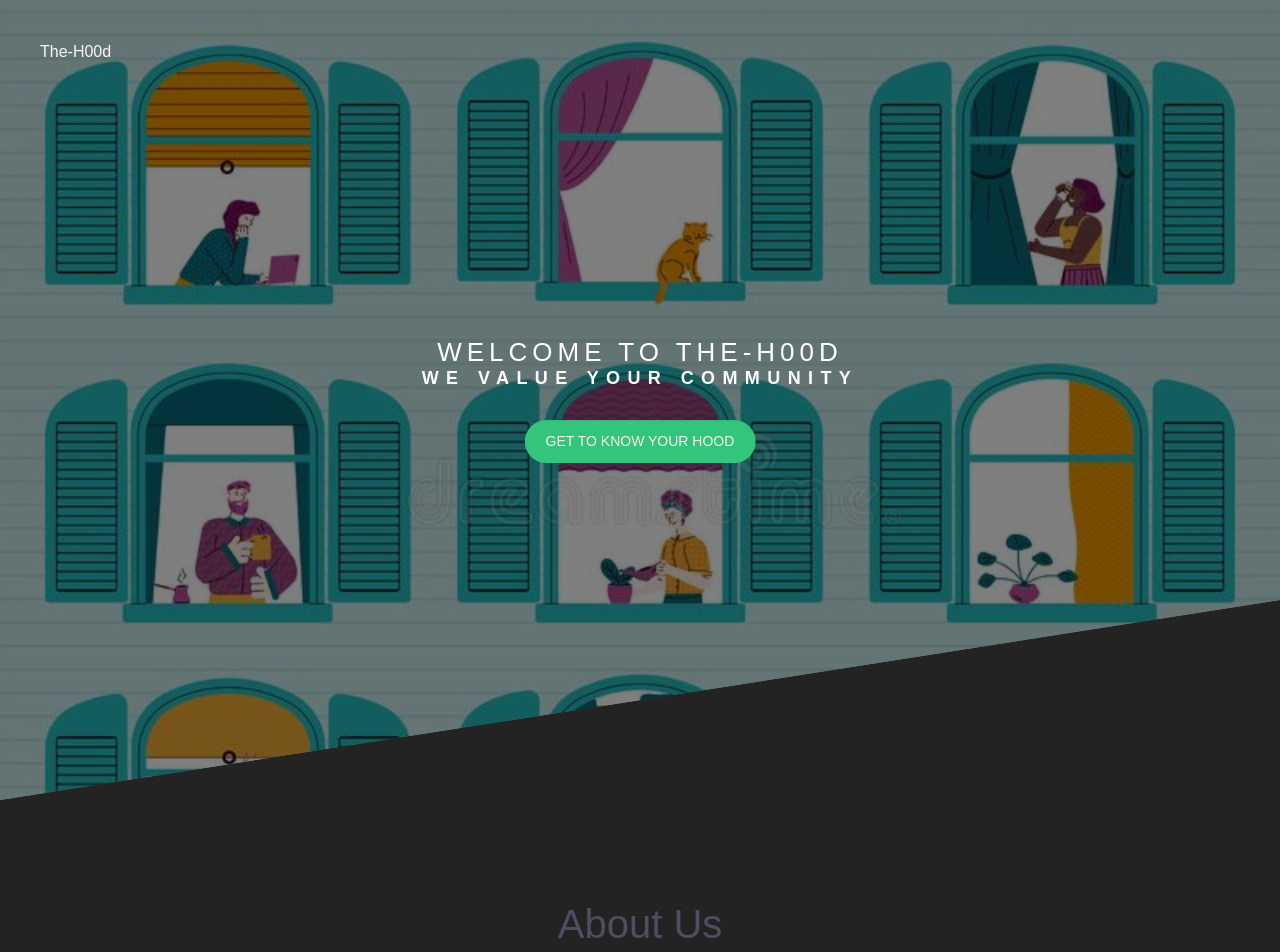
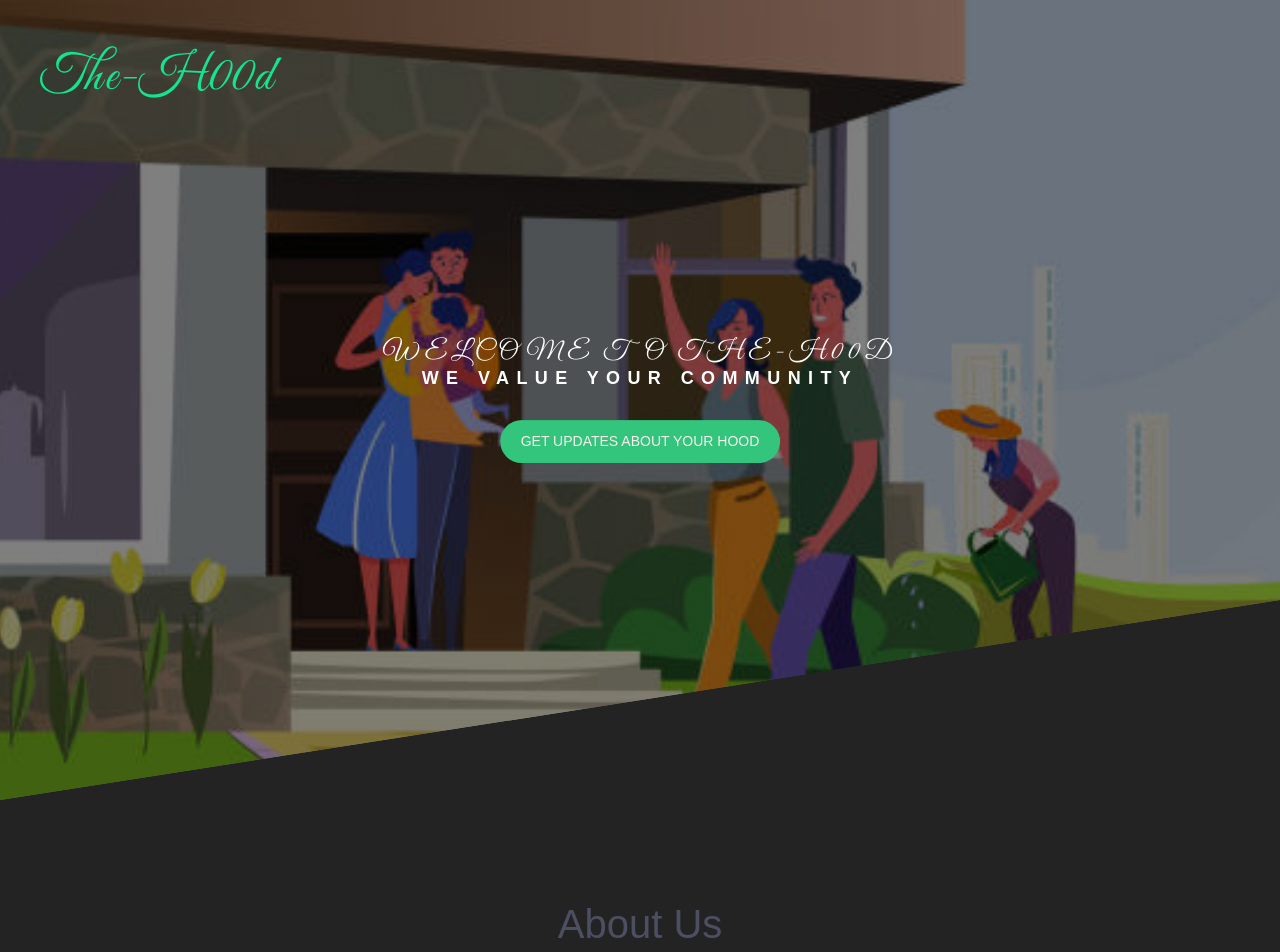
Before and after one commit to Liz-Adhiambo/the-hood, a Django app: template hood/templates/index.html in a window 1280 px wide. Shown: the top 952 px of the page. Run offline with Django 3.2, Linux system fonts and the light colour scheme; the template is opened without the code that fills it, so the values that code supplies are empty; some libraries are stand-ins or nearby versions; some web fonts are replaced.

Commit message:
Changed the styling of the Home page

```diff
--- a/hood/templates/index.html
+++ b/hood/templates/index.html
@@ -6,15 +6,15 @@
     <div class="col-md-12">
       <header class="header">
         <div class="brand-box">
-          <span  >The-H00d</span>
+          <span  class='logo'>The-H00d</span>
         </div>
 
         <div class="text-box">
           <h1 class="heading-primary">
-            <span class="heading-primary-main">Welcome to The-H00d</span>
+            <span class="heading-primary-main logo">Welcome to The-H00d</span>
             <span class="heading-primary-sub">We value your community</span>
           </h1>
-          <a href="{% url 'signin' %}" class="btn btn-white btn-animated">Get to know your hood</a>
+          <a href="{% url 'signin' %}" class="btn btn-white btn-animated">Get updates about your hood</a>
         </div>
       </header>
 
--- a/hood/templates/search_business.html
+++ b/hood/templates/search_business.html
@@ -11,6 +11,7 @@
             <div class="col-xl-12 col-lg-12 col-md-12 col-sm-12 col-12">
                 <div class="page-caption">
                     <h1 class="page-title text-white">These are the Businesses Available in Your Neigborhood</h1>
+                    <small class='text-white'>Please note that searches are case sensitive.</small>
                 </div>
             </div>
         </div>
--- a/static/css/style.css
+++ b/static/css/style.css
@@ -77,6 +77,7 @@ font-family: 'Nanum Myeongjo', serif;
 .logo{
     font-family: 'Great Vibes', cursive;
     color:rgb(20, 228, 141);
+    font-size: 50px;
 }
 
 
@@ -511,7 +512,7 @@ p {
 
 .header {
   height: 100vh;
-  background-image: linear-gradient(0deg, rgba(0, 0, 0, 0.5),  rgba(0, 0, 0, 0.5)), url('/static/images/image1.jpg');
+  background-image: linear-gradient(0deg, rgba(0, 0, 0, 0.5),  rgba(0, 0, 0, 0.5)), url('/static/images/image2.jpg');
   color:#f3f7f6;
 background-size: cover;
   background-position: top;
```
